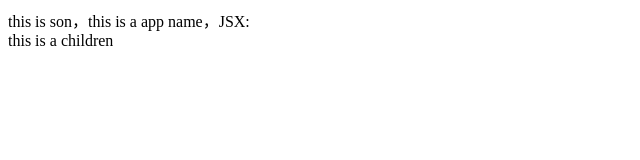
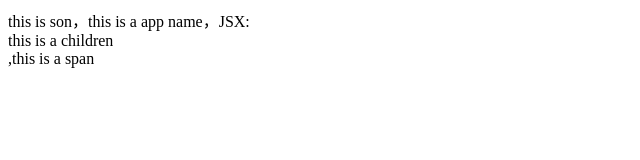
Before and after one commit to chujian0325/react20260915, a React (Create React App) app in the folder react-basic/: page / in a window 1280 px wide. Shown: the top 160 px of the page, without its empty margins (0-640 px from the left). Built offline with nearby package versions, Linux system fonts and the light colour scheme.

Commit message:
父传子-特殊的prop children

```diff
--- a/react-basic/src/App.js
+++ b/react-basic/src/App.js
@@ -3,7 +3,7 @@ function Son(props) {
   // props：包含父组件传递过来的所有数据
   return (
     <div>
-      this is son，{props.name}，JSX:{props.children}
+      this is son，{props.name}，JSX:{props.child},{props.children}
     </div>
   );
 }
@@ -15,13 +15,15 @@ const App = () => {
         name={name}
         age={20}
         isTrue={false}
-        children={<div>this is a children</div>}
+        child={<div>this is a children</div>}
         list={["vue", "react"]}
         cb={() => {
           console.log("this is a callback");
         }}
         obj={{ name: "this is a obj name" }}
-      />
+      >
+        <span>this is a span</span>
+      </Son>
     </div>
   );
 };
```
Also changed, not shown: 1 other file (tests, documents, lock files or other folders).
